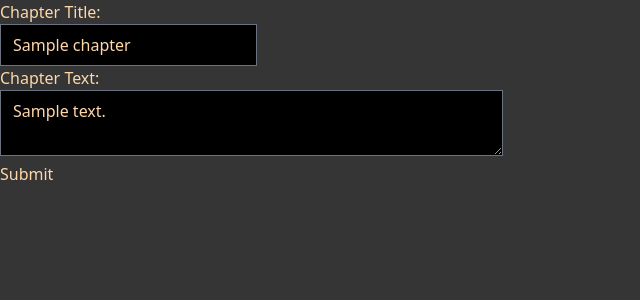
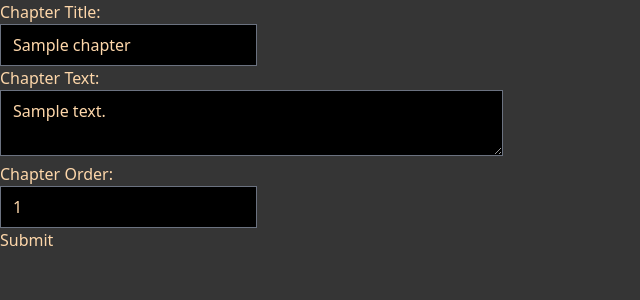
Before and after one commit to jruss06/ficition, a Django app: page /story/edit/1/chapter/1 in a window 1280 px wide. Shown: the part 138-438 px from the top of the page, without its empty margins (0-640 px from the left). Run offline with Django 5.2, Linux system fonts and the light colour scheme; tables that the repository leaves empty hold one stand-in row (values such as "Sample post"); style sheets or scripts are compiled from the project's sources.

Commit message:
add edit view code

```diff
--- a/story/templates/story/addstory.html
+++ b/story/templates/story/addstory.html
@@ -19,9 +19,6 @@
 	<textarea cols="50" name="body"></textarea>
 </div>
 
-<label>Chapter Order: </label>
-<div><input class="bg-black" type="number" name="order" /></div>
-
 <button type="submit">Submit</button>
 </form>
 
--- a/story/templates/story/editchapter.html
+++ b/story/templates/story/editchapter.html
@@ -13,6 +13,9 @@
 	<textarea cols="50" name="body">{{ chapter.body }}</textarea>
 </div>
 
+<label>Chapter Order: </label>
+<div><input class="bg-black" type="number" name="order" value="{{ chapter.order }}"/></div>
+
 <button type="submit">Submit</button>
 </form>
 
--- a/story/templates/story/index.html
+++ b/story/templates/story/index.html
@@ -13,6 +13,7 @@
 			<span class="text-white font-bold">Summary:</span> {{ story.summary }}
 		</div>
 		<div class="story-date">
+			<div><span class="text-white font-bold">Added:</span> {{ story.added_date }}</div>
 			<span class="text-white font-bold">Updated:</span> {{ story.update_date }}
 		</div>
 	</div>
--- a/story/views.py
+++ b/story/views.py
@@ -29,9 +29,9 @@ def poststory(request):
             title=request.POST["chaptertitle"],
             body=request.POST["body"],
             story=story,
-            order=request.POST["order"],
+            order=1,
             user=request.user)
-    return HttpResponseRedirect(reverse("index"))
+    return HttpResponseRedirect(reverse("profile"))
 
 def addchapter(request, story_id):
     story = get_object_or_404(Story, pk=story_id)
@@ -45,7 +45,7 @@ def postchapter(request, story_id):
             story=story,
             order=request.POST["order"],
             user=request.user)
-    return HttpResponseRedirect(reverse("index"))
+    return HttpResponseRedirect(reverse("profile"))
 
 def editstory(request, story_id):
     story = Story.objects.get(pk=story_id)
@@ -57,7 +57,11 @@ def editstory(request, story_id):
     return render(request, "story/edit.html", context)
 
 def postedit(request, story_id):
-    return HttpResponseRedirect(reverse("index"))
+    story = Story.objects.get(pk=story_id)
+    story.title=request.POST["title"]
+    story.summary=request.POST["summary"]
+    story.save()
+    return HttpResponseRedirect(reverse("profile"))
 
 def editchapter(request, story_id, chapter_id):
     story = Story.objects.get(pk=story_id)
@@ -69,4 +73,11 @@ def editchapter(request, story_id, chapter_id):
     return render(request, "story/editchapter.html", context)
 
 def posteditChapter (request, story_id, chapter_id):
-    return HttpResponseRedirect(reverse("index"))
+    story = Story.objects.get(pk=story_id)
+    chapter = Chapter.objects.get(pk=chapter_id)
+    chapter.title=request.POST["chaptertitle"]
+    chapter.body=request.POST["body"]
+    chapter.order=request.POST["order"]
+    chapter.save()
+    story.save()
+    return HttpResponseRedirect(reverse("profile"))
--- a/templates/base.html
+++ b/templates/base.html
@@ -11,10 +11,10 @@
     <div class="nav px-8 py-2 border-solid border-b-2 border-orange-500">
 	<ul>
 		<li class="px-4 inline"><a href="{% url 'index' %}">Home</a></li>
-	        {% if user.is_authenticated %}
-		<li class="px-4 inline"><a href="{% url 'profile' %}">Profile</a></li>
+	    {% if user.is_authenticated %}
+		    <li class="px-4 inline"><a href="{% url 'profile' %}">Profile</a></li>
 		{% else %}
-		<li class="px-4 inline"><a href="{% url 'login' %}">Login</a></li>
+		    <li class="px-4 inline"><a href="{% url 'login' %}">Login</a></li>
 		{% endif %}
 	</ul>
     </div>
```
